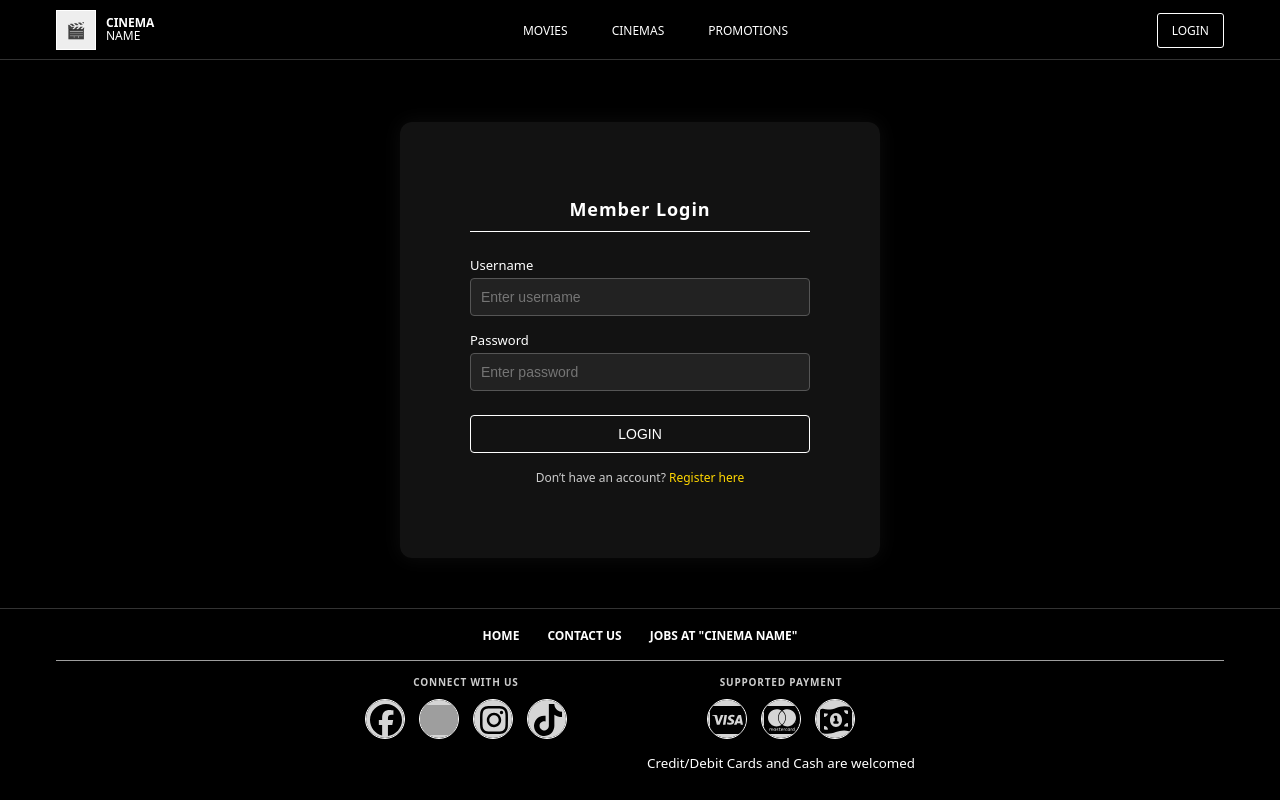
After one commit to dsnyeo/ie4727-cinema-project, a PHP site: page /login-main.php in a window 1280 px wide. The commit adds this page. Run offline with PHP 8.4, Linux system fonts and the light colour scheme; grey boxes are pictures that could not be loaded.

Commit message:
Added login php functions extc

```diff
--- /dev/null
+++ b/login-main.php
@@ -0,0 +1,126 @@
+<!DOCTYPE html>
+<html lang="en">
+<head>
+  <meta charset="utf-8" />
+  <meta name="viewport" content="width=device-width,initial-scale=1" />
+  <title>Cinema Website</title>
+  <link rel="stylesheet" href="styles.css" />
+</head>
+<body class="login_page">
+  <!-- Header / Top Nav -->
+  <header>
+    <div id="wrapper">
+    <div class="container header_bar">
+      <a class="brand" href="#">
+        <span class="brand_logo">🎬</span>
+        <span class="brand_text">
+          <strong>CINEMA</strong><br />
+          <span>NAME</span>
+        </span>
+      </a>
+
+      <div id="main_nav">
+      <nav>
+        <ul>
+          <li><a href="#">MOVIES</a></li>
+          <li><a href="#">CINEMAS</a></li>
+          <li><a href="#">PROMOTIONS</a></li>
+        </ul>
+      </nav>
+      </div>
+
+      <a class="btn btn_ghost" href="#">LOGIN</a>
+    </div>
+    </div>
+  </header>
+
+  <div class="login_box">
+    <h2>Member Login</h2>
+    <form action="login.php" method="post" name="loginForm">
+      <label for="username">Username</label>
+      <input type="text" id="username" name="username" placeholder="Enter username" required>
+
+      <label for="password">Password</label>
+      <input type="password" id="password" name="password" placeholder="Enter password" required>
+
+      <button type="submit" class="btn" name="login" id="login">LOGIN</button>
+    </form>
+
+    <p>Don’t have an account? <a href="#">Register here</a></p>
+  </div>
+
+
+
+  <!-- Footer -->
+<footer class="site_footer">
+  <div class="container footer_links">
+    <a href="#">HOME</a>
+    <a href="#">CONTACT US</a>
+    <a href="#">JOBS AT &quot;CINEMA NAME&quot;</a>
+  </div>
+
+  <!-- thin line across the container -->
+  <div class="container">
+    <hr class="footer_divider" />
+  </div>
+
+  <!-- two panels: left = connect, right = payment -->
+  <div class="container footer_panels">
+    <div class="footer_panel left">
+      <div class="panel_title">CONNECT WITH US</div>
+<ul class="icon_list" aria-label="Social links">
+  <li>
+    <a href="https://www.facebook.com/" class="icon_btn">
+      <!-- Facebook / Meta-style "f" -->
+      <img src="./images/fb.svg" alt="Facebook" >
+    </a>
+  </li>
+  <li>
+    <a href="https://x.com/?lang=en" class="icon_btn" aria-label="Twitter / X">
+      <!-- Twitter bird -->
+      <img src="./images/x.svg" alt="Twitter | X">
+    </a>
+  </li>
+  <li>
+    <a href="https://www.instagram.com/" class="icon_btn" aria-label="Instagram">
+      <!-- Instagram camera -->
+      <img src="./images/instagram.svg" alt="Instagram">
+    </a>
+  </li>
+  <li>
+    <a href="https://www.tiktok.com/en/" class="icon_btn" aria-label="TikTok">
+      <!-- TikTok note -->
+      <img src="./images/tiktok.svg" alt="TikTok">
+    </a>
+  </li>
+</ul>
+    </div>
+
+    <div class="footer_panel right">
+      <div class="panel_title">SUPPORTED PAYMENT</div>
+<ul class="icon_list" aria-label="Payment">
+  <li>
+    <a href="#" class="icon_btn">
+      <!-- Facebook / Meta-style "f" -->
+      <img src="./images/visa.svg" alt="visa" >
+    </a>
+  </li>
+  <li>
+    <a href="#" class="icon_btn" aria-label="mastercard">
+      <!-- Twitter bird -->
+      <img src="./images/mastercard.svg" alt="mastercard">
+    </a>
+  </li>
+  <li>
+    <a href="#" class="icon_btn" aria-label="cash">
+      <!-- Instagram camera -->
+      <img src="./images/cash.svg" alt="cash">
+    </a>
+  </li>
+</ul>
+    <small>Credit/Debit Cards and Cash are welcomed</small>
+    </div>
+  </div>
+</footer>
+</body>
+</html>
--- /dev/null
+++ b/logout.php
@@ -0,0 +1,6 @@
+<?php
+session_start();
+unset($_SESSION['sess_user']);
+session_destroy();
+header("location:login-main.php");
+?>
--- a/styles.css
+++ b/styles.css
@@ -336,6 +336,97 @@ body {
   transform: translateY(0);
 }
 
+/* Login Page */
+/* Center login box */
+  body.login_page {
+    display: flex;
+    justify-content: center;
+    align-items: center;
+    min-height: 100vh;
+    background: #000;
+    color: #fff;
+    padding-top: var(--header-h);
+    padding-bottom: var(--footer-h);
+    flex-direction: column;
+  }
+    .login_box {
+   background: rgba(20, 20, 20, 0.9);
+  border: none;
+  border-radius: 12px;
+  padding: 60px 70px;
+  width: 480px;                    /* wider box */
+  text-align: center;
+  box-shadow: 0 0 20px rgba(255, 255, 255, 0.05);
+  backdrop-filter: blur(8px);      /* glassy feel */
+  transition: transform 0.2s ease;;
+    }
+
+    .login_box h2 {
+      font-size: 18px;
+      margin-bottom: 24px;
+      letter-spacing: 0.05em;
+      border-bottom: 1px solid #fff;
+      padding-bottom: 10px;
+    }
+
+    .login_box label {
+      display: block;
+      text-align: left;
+      font-size: 13px;
+      margin-top: 15px;
+      margin-bottom: 4px;
+    }
+
+    .login_box input[type="text"],
+    .login_box input[type="password"] {
+      width: 100%;
+      padding: 10px;
+      border: 1px solid #555;
+      border-radius: 4px;
+      background: #222;
+      color: #fff;
+      font-size: 14px;
+    }
+
+    .login_box input[type="text"]:focus,
+    .login_box input[type="password"]:focus {
+      border-color: #FFD700;
+      outline: none;
+    }
+
+    .login_box .btn {
+      margin-top: 24px;
+      width: 100%;
+      background: transparent;
+      border: 1px solid #fff;
+      color: #fff;
+      padding: 10px;
+      font-size: 14px;
+      border-radius: 4px;
+      cursor: pointer;
+      transition: background 0.2s ease, color 0.2s ease;
+    }
+
+    .login_box .btn:hover {
+      background: #fff;
+      color: #000;
+    }
+
+    .login_box p {
+      font-size: 12px;
+      margin-top: 16px;
+      color: #ccc;
+    }
+
+    .login_box a {
+      color: #FFD700;
+      text-decoration: none;
+    }
+
+    .login_box a:hover {
+      text-decoration: underline;
+    }
+
 /* Responsive: stack panels on small screens */
 @media (max-width: 640px) {
   .footer-panels { grid-template-columns: 1fr; }
```
Also changed, not shown: cinema.sql (added, +9 -0 lines), dbconnect.php (added, +9 -0 lines), index.php (renamed from index.html, +16 -2 lines), login.php (added, +33 -0 lines), login-fail.html (added).
